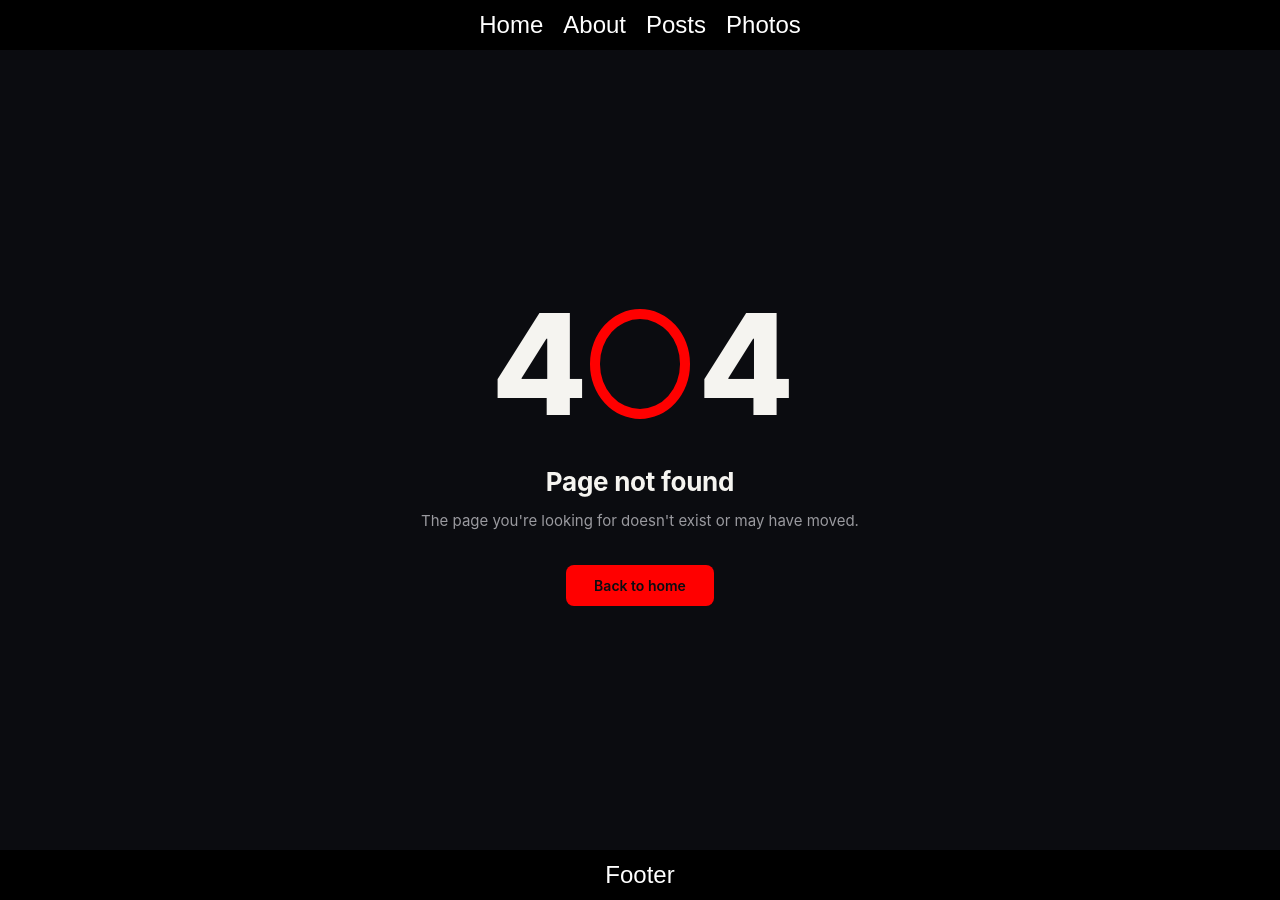
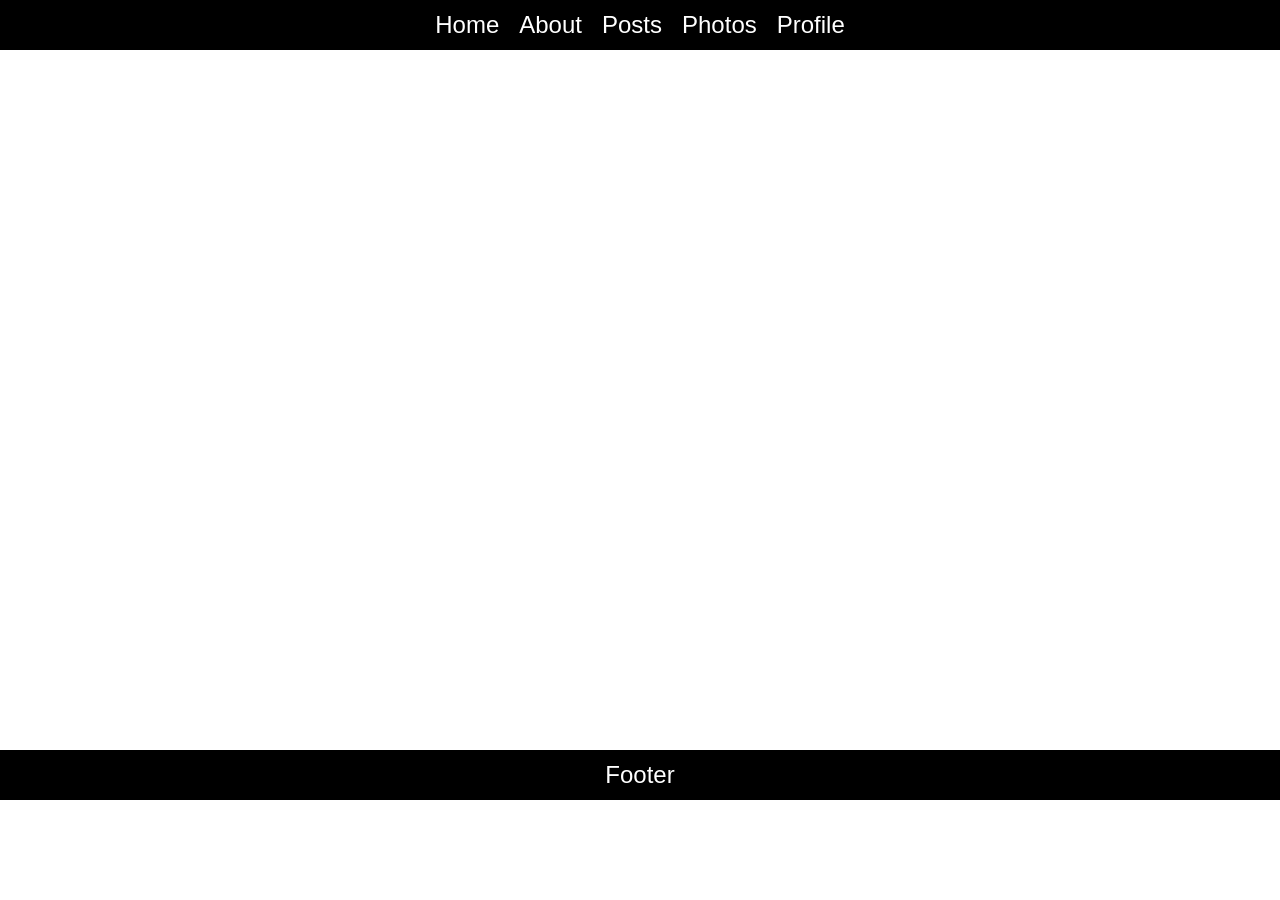
Before and after one commit to KaIawinka/Fetch-project, a React (Vite) app: page /Profile in a window 1280 px wide. Before the commit this address had no page. After the commit the page ends 800 px from the top, so only its background shows below. Built offline with nearby package versions, Linux system fonts and the light colour scheme; a web font is replaced by a local one.

Commit message:
Profile v0.1

```diff
--- a/src/components/Header/Header.jsx
+++ b/src/components/Header/Header.jsx
@@ -9,6 +9,7 @@
 			<Link to="/About">About</Link>
 			<Link to="/Posts">Posts</Link>
 			<Link to="/Photos">Photos</Link>
+			<Link to="/Profile">Profile</Link>
 		</header>
 	)
 }
--- /dev/null
+++ b/src/pages/Profile.jsx
@@ -0,0 +1,11 @@
+import React from 'react'
+
+function Profile() {
+	return (
+		<div>
+
+		</div>
+	)
+}
+
+export default Profile
--- a/src/router.jsx
+++ b/src/router.jsx
@@ -5,6 +5,7 @@
 import Layout from "./components/layout/layout";
 import Posts from "./pages/Posts";
 import Photos from "./pages/Photos";
+import Profile from "./pages/Profile";
 
 const myRouter = createBrowserRouter([
 	{
@@ -28,6 +29,10 @@
 				element: <Photos />
 			},
 			{
+				path: "/Profile",
+				element: <Profile />
+			},
+			{
 				path: "*",
 				element: <NotFound />
 			},
```
